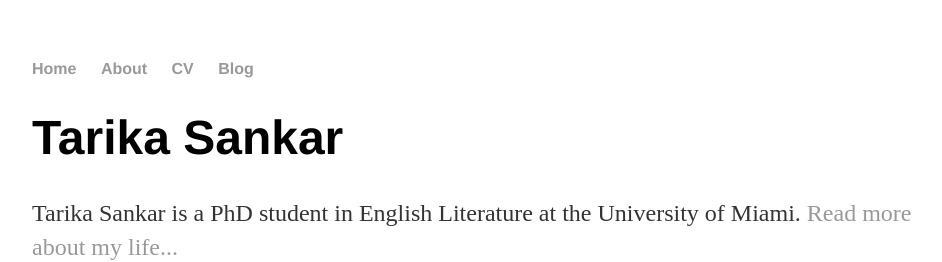
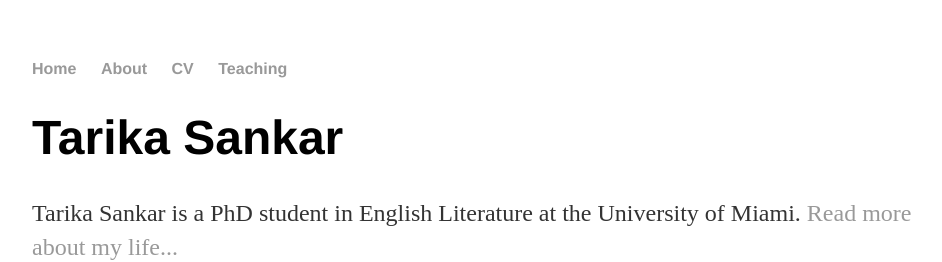
Before and after one commit to tarikasankar/tarikasankar.github.io, a Jekyll site: the page built from index.md, in a window 1280 px wide. Shown: the top 262 px of the page, without its empty margins (160-1102 px from the left). Built offline with Jekyll 4.4.1, drawn with Linux system fonts in a browser that asks for light colours.

Commit message:
Added teaching tab

```diff
--- a/_layouts/default.html
+++ b/_layouts/default.html
@@ -11,7 +11,7 @@
 	        		<li><a href="/">Home</a></li>
 		        	<li><a href="/about">About</a></li>
 	        		<li><a href="/cv">CV</a></li>
-	        		<li><a href="/teaching">Blog</a></li>
+	        		<li><a href="/teaching">Teaching</a></li>
 	    		</ul>
 			</nav>
 			<div class="container">
```
